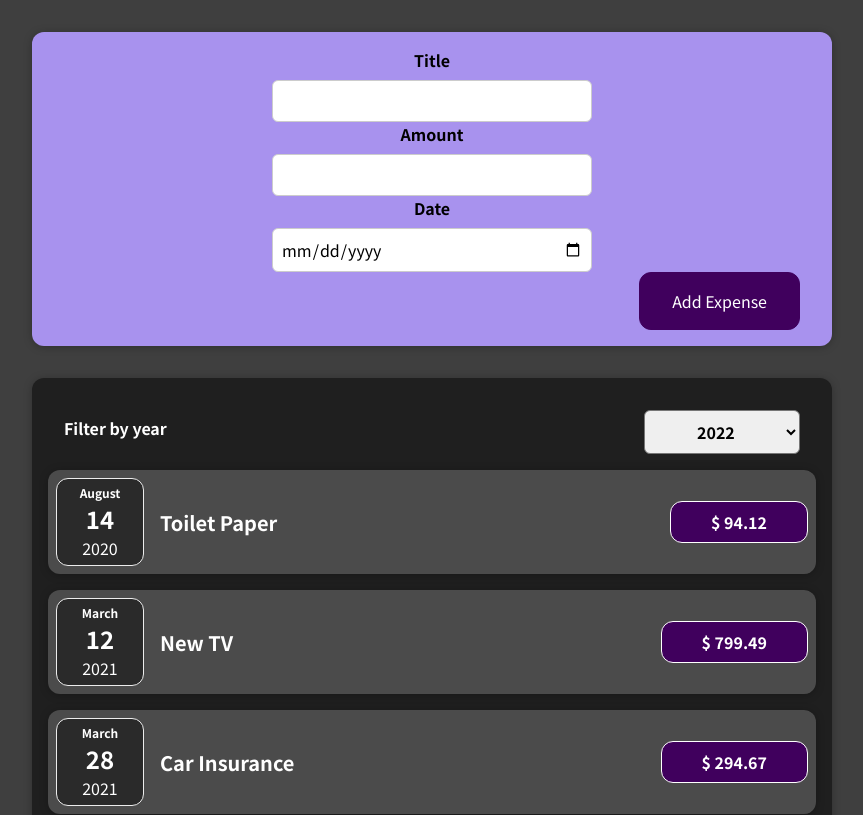
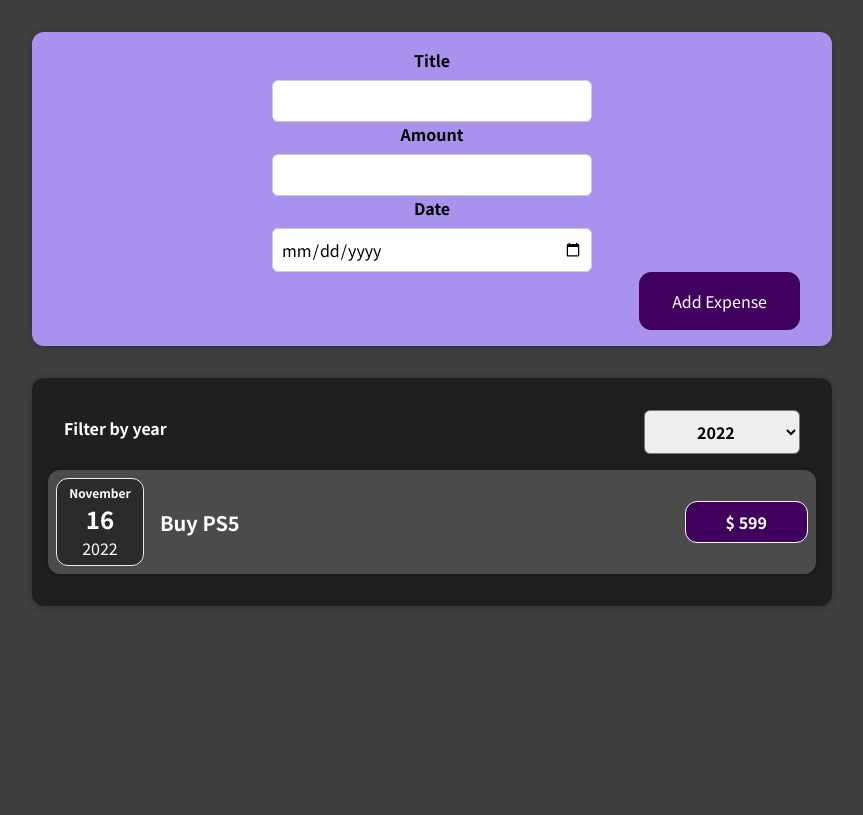
Before and after one commit to rayhanatmadja/react-expense-tracker, a React (Create React App) app: page / in a window 1280 px wide. Shown: the top 815 px of the page, without its empty margins (208-1071 px from the left). Built offline with nearby package versions, Linux system fonts and the light colour scheme.

Commit message:
adding filter fiture

```diff
--- a/src/components/Expenses/Expense.js
+++ b/src/components/Expenses/Expense.js
@@ -11,6 +11,10 @@ const Expense = ({ data }) => {
     setFilterYear(enteredSelectedData);
   };
 
+  const filteredExpenses = data.filter(expense => {
+    return expense.date.getFullYear().toString() === filterYear;
+  });
+
   return (
     <div>
       <Card className="expenses">
@@ -18,10 +22,10 @@ const Expense = ({ data }) => {
           onFilterSelected={filterSelectedHandler}
           selectValue={filterYear}
         />
-        {data.map((expense, index) => {
+        {filteredExpenses.map(expense => {
           return (
             <ExpenseItem
-              key={index}
+              key={expense.id}
               title={expense.title}
               amount={expense.amount}
               date={expense.date}
```
